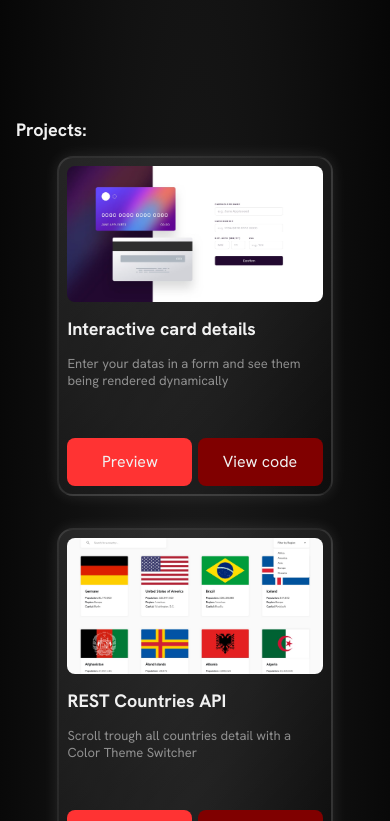
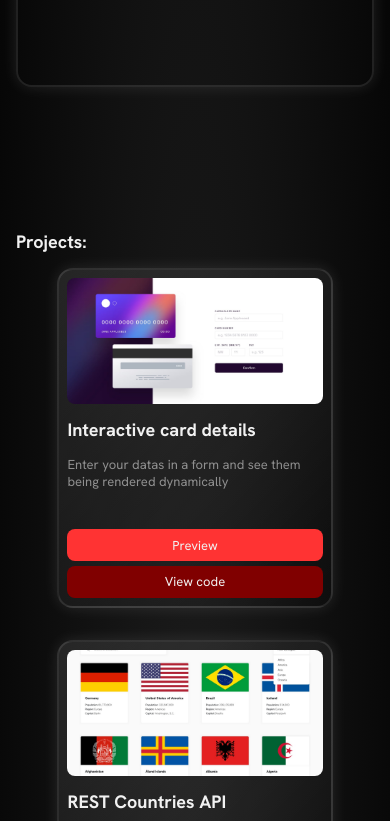
Before and after one commit to TahiryAllaoui/portfolio, a React (Vite) app: page / in a window 390 px wide. Shown: the part 1179-2000 px from the top of the page. Built offline with nearby package versions, Linux system fonts and the light colour scheme.

Commit message:
tablets done

```diff
--- a/src/components/Contact.tsx
+++ b/src/components/Contact.tsx
@@ -28,7 +28,7 @@ function Contact({className}:{className : string}) {
                 </div>
                 <div className="comment">
                         <label htmlFor="">Write here:</label>
-                        <textarea cols={30} rows={10} placeholder='Aa'></textarea>
+                        <textarea cols={1} rows={1} placeholder='Aa'></textarea>
                 </div>
                 <button className='submit-button'>Submit</button>
             </form>
--- a/src/style/About.scss
+++ b/src/style/About.scss
@@ -76,6 +76,9 @@
         p {
             margin: 0;
             font-size: large;
+            @media (max-width: 768px) {
+                font-size: small;
+            }
             @media (max-width: 428px) {
                 font-size: small;
             }
--- a/src/style/Contact.scss
+++ b/src/style/Contact.scss
@@ -7,6 +7,9 @@
     flex-direction: column;
     align-items: flex-start;
     justify-content: center;
+    @media (max-width: 768px) {
+        padding: 7rem 1rem;
+    }
     @media (max-width: 428px) {
         padding: 7rem 1rem;
     }
@@ -14,6 +17,9 @@
     h2 {
         font-size: xx-large;
         color: $Color;
+        @media (max-width: 768px) {
+            font-size: large;
+        }
         @media (max-width: 428px) {
             font-size: large;
         }
@@ -34,6 +40,9 @@
         }
 
         p {
+            @media (max-width: 768px) {
+                font-size: small;
+            }
             @media (max-width: 428px) {
                 font-size: small;
             }
@@ -45,6 +54,12 @@
             justify-content: center;
             gap: 2rem;
             width: 60%;
+
+            @media (max-width: 768px) {
+                width: 75%;
+               justify-content: space-between;
+            }
+
             @media (max-width: 428px) {
                 width: 100%;
                 flex-direction: column;
@@ -64,6 +79,9 @@
                     font-size: x-large;
                     text-decoration: none;
                     color: $Color;
+                    @media (max-width: 768px) {
+                        font-size: large;
+                    }
                 }
             }
         }
@@ -74,6 +92,12 @@
             display: flex;
             flex-direction: column;
             justify-content: space-between;
+            @media (max-width: 768px) {
+                width: 75%;
+                height: 60%;
+                gap: 2rem;
+
+            }
             @media (max-width: 428px) {
                 width: 100%;
                 height: 60%;
@@ -83,12 +107,16 @@
             .user {
                 display: flex;
                 justify-content: space-between;
+                @media (max-width: 768px) {
+                    width: 100%;
+                    gap: 1rem;
+                    font-size: small;
+                }
                 @media (max-width: 428px) {
                     flex-direction: column;
                     width: 100%;
                     gap: 1rem;
                     font-size: small;
-
                 }
                 .user-info {
                     width: 48%;
@@ -111,15 +139,18 @@
             .comment {
                 display: flex;
                 flex-direction: column;
+                @media (max-width: 768px) {
+                    font-size: small;
+                }
                 @media (max-width: 428px) {
-  font-size: small;
-
+                    font-size: small;
                 }
 
                 textarea {
+                    width: 100%;
+                    height: 6rem;
                     border-radius: 8px;
                     outline: none;
-                    padding: 16px;
                 }
             }
 
--- a/src/style/Header.scss
+++ b/src/style/Header.scss
@@ -144,8 +144,12 @@
                     background: linear-gradient(60deg, transparent, $Secondary, $Secondary);
                     transform-origin: bottom right;
                     animation: border-light 6s linear infinite;
+                    @media (max-width: 768px) {
+                        display: none;
+                    }
                     @media (max-width: 428px) {
-        display: none;                }
+                        display: none;
+                    }
                 }
 
                 &::after {
@@ -159,8 +163,12 @@
                     transform-origin: bottom right;
                     animation: border-light 6s linear infinite;
                     animation-delay: -3s;
+                    @media (max-width: 768px) {
+                        display: none;
+                     }
                     @media (max-width: 428px) {
-        display: none;                }
+                        display: none;
+                    }
                 }
 
 
--- a/src/style/Project.scss
+++ b/src/style/Project.scss
@@ -12,10 +12,13 @@
 
 
 .Project {
-    padding: 0 15rem;
+    padding: 7rem 15rem;
     display: flex;
     flex-direction: column;
     height: auto;
+    @media (max-width: 768px) {
+        padding: 7rem 1rem;
+    }
     @media (max-width: 428px) {
         padding: 1rem;
     }
@@ -24,6 +27,9 @@
         font-size: xx-large;
         color: $Color;
 
+        @media (max-width: 768px) {
+            font-size: large;
+        }
         @media (max-width: 428px) {
             font-size: large;
         }
@@ -36,6 +42,12 @@
         flex-wrap: wrap;
         gap: 1rem;
 
+        @media (max-width: 768px) {
+            flex-direction: row;
+            align-items: center;
+            gap: 1rem;
+            justify-content: center;
+        }
         @media (max-width: 428px) {
             flex-direction: column;
             align-items: center;
@@ -76,6 +88,10 @@
             transform: scale(1);
             transition: transform 300ms;
 
+            @media (max-width: 768px) {
+                width: 25%;
+                height: 22rem;
+            }
             @media (max-width: 428px) {
                 width: 75%;
                 height: 20rem;
@@ -103,6 +119,9 @@
                 .detail-list {
                     .project-name {
                         color: $Color;
+                        @media (max-width: 768px) {
+                            font-size: large;
+                        }
                         @media (max-width: 428px) {
                             font-size: large;
                         }
@@ -110,6 +129,9 @@
 
                     .project-description {
                         color: rgb(255, 255, 255, 0.5);
+                        @media (max-width: 768px) {
+                            font-size: small;
+                        }
                         @media (max-width: 428px) {
                             font-size: small;
                         }
@@ -121,6 +143,14 @@
                 display: flex;
                 justify-content: space-between;
                 width: 95%;
+                @media (max-width: 768px) {
+                    flex-direction: column;
+                    gap: 0.3rem;
+                }
+                @media (max-width: 428px) {
+                    flex-direction: column;
+                    gap: 0.3rem;
+                }
 
                 .preview {
                     background-color: $Secondary;
@@ -133,6 +163,16 @@
                     color: $Color;
                     text-decoration: none;
                     transition: all 300ms;
+                    @media (max-width: 768px) {
+                        font-size: small;
+                        height: 2rem;
+                        width: 100%;
+                    }
+                    @media (max-width: 428px) {
+                        font-size: small;
+                        height: 2rem;
+                        width: 100%;
+                    }
 
                     &:hover {
                         background-color: $Hover;
@@ -151,6 +191,16 @@
                     color: $Color;
                     text-decoration: none;
                     transition: all 300ms;
+                    @media (max-width: 768px) {
+                        font-size: small;
+                        height: 2rem;
+                        width: 100%;
+                    }
+                    @media (max-width: 428px) {
+                        font-size: small;
+                        height: 2rem;
+                        width: 100%;
+                    }
 
                     &:hover {
                         background-color: $Hover;
--- a/src/style/Skills.scss
+++ b/src/style/Skills.scss
@@ -24,14 +24,18 @@
 }
 
 .Skills {
-    padding: 0 15rem;
+    padding: 7rem 15rem;
     height: 100vh;
     display: flex;
     flex-direction: column;
     align-items: flex-start;
     justify-content: center;
+    @media (max-width: 768px) {
+        padding: 7rem 1rem 15rem;
+        height: fit-content;
+    }
     @media (max-width: 428px) {
-        padding: 0 1rem 7rem;
+        padding: 7rem 1rem 7rem;
         height: fit-content;
     }
 
@@ -39,6 +43,9 @@
         font-size: xx-large;
         color: $Color;
 
+        @media (max-width: 768px) {
+            font-size: large;
+        }
         @media (max-width: 428px) {
             font-size: large;
         }
@@ -75,7 +82,8 @@
             color: $Color;
             cursor: pointer;
             @media (max-width: 428px) {
-                font-size: large;            }
+                font-size: large;
+             }
         }
         .left {
 
```
